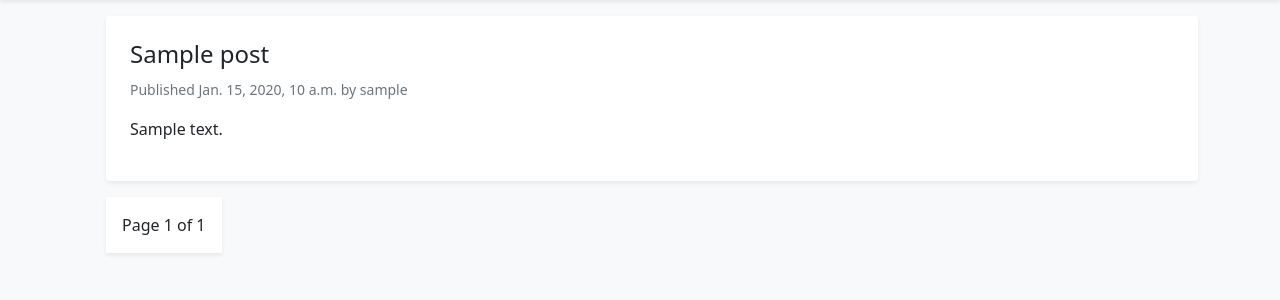
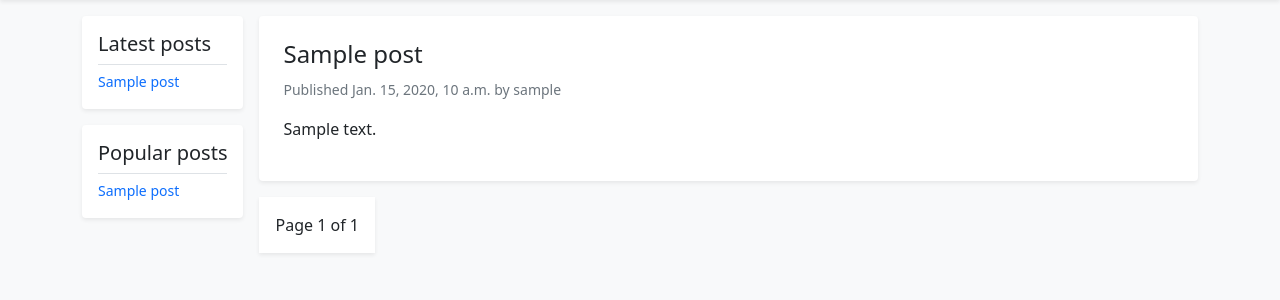
Before and after one commit to BorisPlaton/book_django_blog, a Django app: page / in a window 1280 px wide. Shown: the part 158-458 px from the top of the page. Run offline with Django 4.2, Linux system fonts and the light colour scheme; tables that the repository leaves empty hold one stand-in row (values such as "Sample post").

Commit message:
Markdown text

```diff
--- a/book_django_blog/blog/templates/blog/base.html
+++ b/book_django_blog/blog/templates/blog/base.html
@@ -24,11 +24,11 @@
 <main id="content">
     <div class="mt-3">
         <div class="container">
-            <div class="row">
+            <div class="row g-3">
 
-                <!--Navbar-->
+                <!--Sidebar-->
                 <div class="col-auto">
-
+                    {% include 'blog/includes/sidebar.html' %}
                 </div>
 
                 <!--Main content-->
--- /dev/null
+++ b/book_django_blog/blog/templates/blog/includes/sidebar.html
@@ -0,0 +1,27 @@
+{% load blog_tags %}
+<div class="bg-white rounded shadow-sm">
+    <div class="d-flex flex-column p-3">
+        <div class="border-bottom">
+            <h5>Latest posts</h5>
+        </div>
+        {% show_latest_posts 10 %}
+    </div>
+</div>
+
+<div class="bg-white rounded shadow-sm mt-3">
+    <div class="d-flex flex-column p-3">
+        <div class="border-bottom">
+            <h5>Popular posts</h5>
+        </div>
+        <div class="d-flex flex-column">
+            {% get_most_commented_posts as most_commented_posts %}
+            {% for post in most_commented_posts %}
+            <div class="pt-1">
+                <a href="{{ post.get_absolute_url }}" class="link-primary text-decoration-none">
+                    <small>{{ post.title|truncatechars:25 }}</small>
+                </a>
+            </div>
+            {% endfor %}
+        </div>
+    </div>
+</div>
--- a/book_django_blog/blog/templates/blog/post/detail.html
+++ b/book_django_blog/blog/templates/blog/post/detail.html
@@ -1,5 +1,6 @@
 {% extends "blog/base.html" %}
 {% load style_field_tags %}
+{% load blog_tags %}
 
 {% block title %}{{ post.title }}{% endblock %}
 
@@ -18,7 +19,7 @@
             <p class="text-secondary mt-2">
                 <small>Published {{ post.publish|date:"j M, Y" }} by {{ post.author }}</small>
             </p>
-            {{ post.body|linebreaks }}
+            {{ post.body|markdown }}
             {% for tag in post.tags.all %}
             <a href="{% url 'blog:post_list_with_tag' tag.slug %}" class="link-secondary text-decoration-none">
                 <small>#{{ tag }}</small>
@@ -39,7 +40,7 @@
                 <div class="row g-2">
                     {% for post in similar_posts %}
                     <div class="col-auto">
-                        <a href="" class="link-primary text-decoration-none">
+                        <a href="{{ post.get_absolute_url }}" class="link-primary text-decoration-none">
                             <div class="rounded border px-2 py-1 shadow-sm">
                                 <small>{{ post.title }}</small>
                             </div>
--- /dev/null
+++ b/book_django_blog/blog/templates/blog/post/latest_posts.html
@@ -0,0 +1,9 @@
+<div class="d-flex flex-column">
+    {% for post in latest_posts %}
+    <div class="pt-1">
+        <a href="{{ post.get_absolute_url }}" class="link-primary text-decoration-none">
+            <small>{{ post.title|truncatechars:25 }}</small>
+        </a>
+    </div>
+    {% endfor %}
+</div>
--- a/book_django_blog/blog/templates/blog/post/list.html
+++ b/book_django_blog/blog/templates/blog/post/list.html
@@ -1,7 +1,7 @@
 {% extends "blog/base.html" %}
+{% load blog_tags %}
 
 {% block content %}
-<div class="col">
 
 <div class="row g-3">
 
@@ -24,7 +24,7 @@
                     <p class="text-secondary">
                         <small>Published {{ post.publish }} by {{ post.author }}</small>
                     </p>
-                        {{ post.body|truncatewords:30|linebreaks }}
+                    {{ post.body|markdown|truncatewords_html:30 }}
                 </div>
             </div>
         </a>
@@ -36,5 +36,4 @@
     {% include "blog/includes/pagination.html" with page=page_obj %}
 </div>
 
-</div>
 {% endblock %}
--- /dev/null
+++ b/book_django_blog/blog/templatetags/blog_tags.py
@@ -0,0 +1,24 @@
+from django import template
+from django.db.models import Count
+import markdown as md
+from django.utils.safestring import mark_safe
+
+from blog.models import Post
+
+register = template.Library()
+
+
+@register.inclusion_tag('blog/post/latest_posts.html')
+def show_latest_posts(count=5):
+    latest_posts = Post.objects.order_by('-publish')[:count]
+    return {'latest_posts': latest_posts}
+
+
+@register.simple_tag
+def get_most_commented_posts(count=5):
+    return Post.objects.annotate(total_comments=Count('comments')).order_by('-total_comments')[:count]
+
+
+@register.filter(name='markdown')
+def markdown_format(text):
+    return mark_safe(md.markdown(text))
--- a/book_django_blog/blog/utils.py
+++ b/book_django_blog/blog/utils.py
@@ -13,7 +13,7 @@ class TagMixin(ContextMixin, View):
     tag = None
 
     def get_posts_with_tag(self):
-        posts = Post.objects.all()
+        posts = Post.objects.get_published()
         tag_slug = self.kwargs.get('tag_slug')
         if tag_slug:
             self.tag = get_object_or_404(Tag, slug=tag_slug)
--- a/book_django_blog/blog/views.py
+++ b/book_django_blog/blog/views.py
@@ -1,7 +1,6 @@
 from django.contrib import messages
 from django.shortcuts import render, get_object_or_404, redirect
 from django.views.generic import ListView
-from taggit.models import Tag
 
 from .forms import EmailPostForm, CommentForm
 from .models import Post
--- a/requirements.txt
+++ b/requirements.txt
@@ -4,6 +4,7 @@ Django==4.0.4
 django-dotenv==1.4.2
 django-taggit==3.0.0
 flake8==4.0.1
+Markdown==3.3.7
 mccabe==0.6.1
 pycodestyle==2.8.0
 pyflakes==2.4.0
```
Lines whose indentation alone changed are shown as unchanged.
